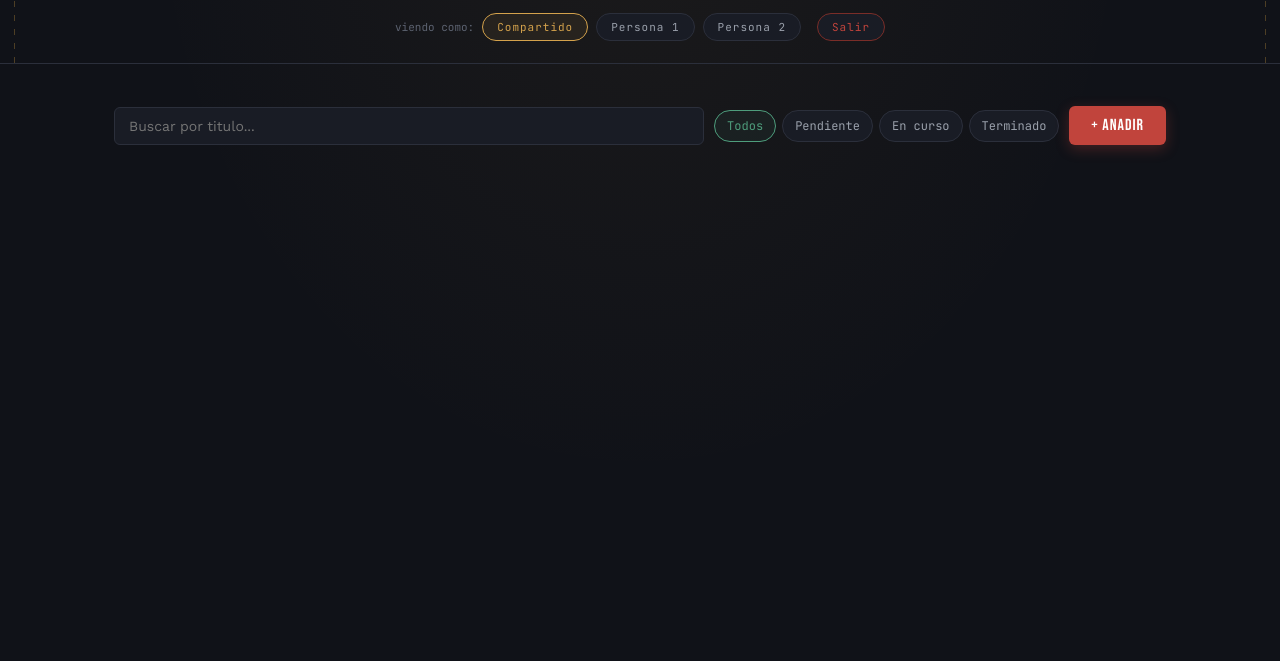
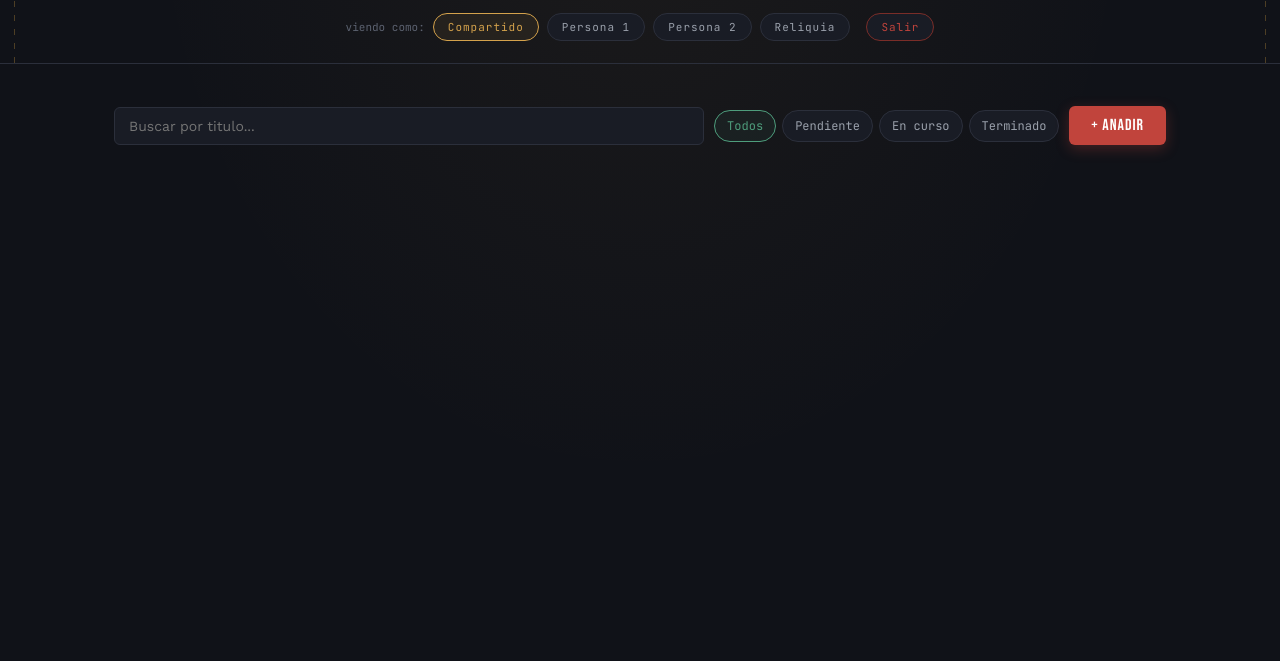
Before and after one commit to FernanHilberth18/el-archivo, a website: page index.html in a window 1280 px wide. Shown: the part 139-800 px from the top of the page. Drawn offline with nearby package versions, Linux system fonts and the light colour scheme; no server answers.

Commit message:
Add Reliquia profile option

```diff
--- a/index.html
+++ b/index.html
@@ -18,6 +18,7 @@
     <button class="who-btn active" data-who="">Compartido</button>
     <button class="who-btn" data-who="P1">Persona 1</button>
     <button class="who-btn" data-who="P2">Persona 2</button>
+    <button class="who-btn" data-who="Reliquia">Reliquia</button>
     <button class="who-btn admin-btn" id="usersBtn" style="display:none;">Usuarios</button>
     <button class="who-btn logout-btn" id="logoutBtn">Salir</button>
   </div>
@@ -80,6 +81,7 @@
           <option value="">Compartido</option>
           <option value="P1">Persona 1</option>
           <option value="P2">Persona 2</option>
+          <option value="Reliquia">Reliquia</option>
         </select>
       </div>
       <div class="field">
```
